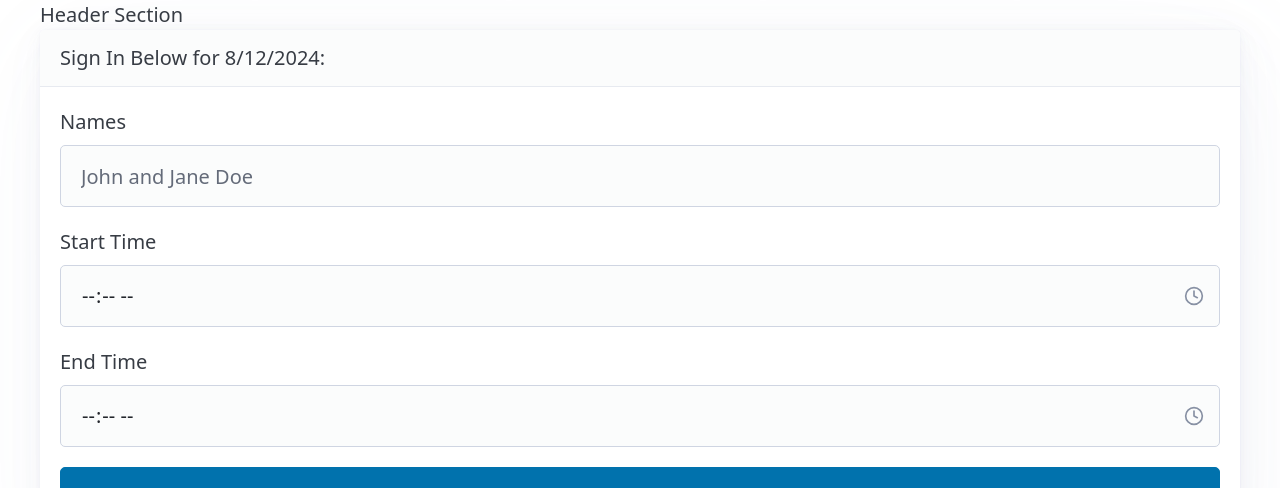
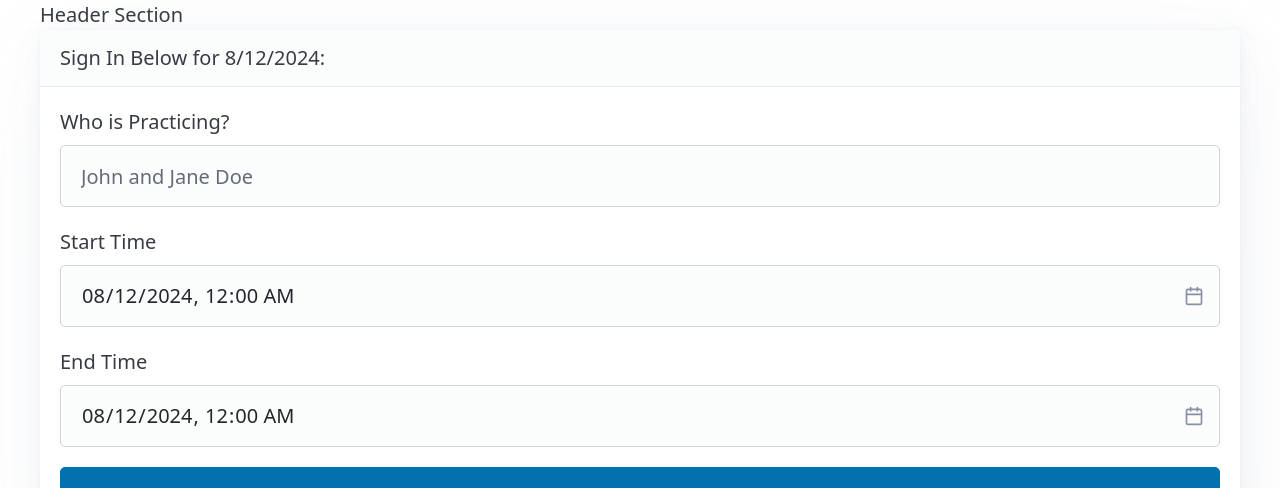
Before and after one commit to shadowlion/bdc-signin-sheet, a Vue app: page / in a window 1280 px wide. Shown: the top 488 px of the page. Built offline with nearby package versions, Linux system fonts and the light colour scheme; no server answers; the database is empty.

Commit message:
feat: ability to create signups from form

```diff
--- a/src/components/SectionForm.vue
+++ b/src/components/SectionForm.vue
@@ -1,7 +1,9 @@
 <script setup lang="ts">
+import { storeToRefs } from "pinia";
 import useFormStore from "../stores/useFormStore";
 
-const { state: formData, handleFormSubmit } = useFormStore();
+const { state: formData, submitting } = storeToRefs(useFormStore());
+const { handleFormSubmit } = useFormStore();
 </script>
 
 <template>
@@ -9,13 +11,16 @@ const { state: formData, handleFormSubmit } = useFormStore();
     <article>
       <header>Sign In Below for {{ new Date().toLocaleDateString() }}:</header>
       <form @submit.prevent="handleFormSubmit()">
-        <label for="names">Names</label>
+        <label for="names">Who is Practicing?</label>
         <input id="names" v-model="formData.names" type="text" aria-label="Names" placeholder="John and Jane Doe">
         <label for="date-start">Start Time</label>
-        <input id="date-start" v-model="formData.dateStart" type="time" aria-label="Start Time">
+        <input id="date-start" v-model="formData.datetimeStart" type="datetime-local" aria-label="Start Time">
         <label for="date-end">End Time</label>
-        <input id="date-end" v-model="formData.dateEnd" type="time" aria-label="End Time">
-        <button type="submit">
+        <input id="date-end" v-model="formData.datetimeEnd" type="datetime-local" aria-label="End Time">
+        <button v-if="submitting" aria-busy="true" aria-label="Submitting..." type="submit" disabled>
+          Submitting...
+        </button>
+        <button v-else type="submit">
           Submit
         </button>
       </form>
--- a/src/stores/useFormStore.ts
+++ b/src/stores/useFormStore.ts
@@ -1,21 +1,67 @@
-/* eslint-disable no-console */
 import { defineStore } from "pinia";
 import { ref } from "vue";
+import { Timestamp, addDoc, collection } from "firebase/firestore";
+import useFirebase from "../composables/useFirebase";
+
+/**
+ * Returns today's date in YYYY-MM-DD format
+ */
+function today() {
+  const now = new Date();
+  const year = now.getFullYear();
+  const month = String(now.getMonth() + 1).padStart(2, "0");
+  const day = String(now.getDate()).padStart(2, "0");
+  return `${year}-${month}-${day}`;
+}
+
+const INITIAL_FORM_STATE = {
+  names: "", // format: Some Name
+  datetimeStart: `${today()}T00:00`, // formatted as 13:00
+  datetimeEnd: `${today()}T00:00`, // formatted as 13:00
+};
+
+const { firestore } = useFirebase();
+const historyCollection = collection(firestore, "history");
+
+/**
+ * Given an input that only gives the time as a string (24-hour format),
+ * we attach a date to said timestring and instantiate a Timestamp class.
+ *
+ * Example: "13:33" => "2024-08-13T13:33"
+ *
+ * @param ds datestring input
+ * @returns Timestamp class object
+ */
+function convertToTimestamp(ds: string) {
+  return Timestamp.fromDate(new Date(ds));
+}
 
 const store = defineStore("form", () => {
-  const INITIAL_FORM_STATE = {
-    names: "", // format: Some Name
-    dateStart: "", // format: 13:00
-    dateEnd: "", // format: 13:00
-  };
-
+  const submitting = ref(false);
   const state = ref(INITIAL_FORM_STATE);
 
   function handleFormSubmit() {
-    console.log(JSON.stringify(state.value));
+    submitting.value = true;
+    setTimeout(async () => {
+      const documentData = {
+        names: state.value.names,
+        datetimeStart: convertToTimestamp(state.value.datetimeStart),
+        datetimeEnd: convertToTimestamp(state.value.datetimeEnd),
+      };
+
+      await addDoc(historyCollection, documentData);
+
+      // Reset the form
+      state.value = INITIAL_FORM_STATE;
+      submitting.value = false;
+    }, 1000);
   }
 
-  return { state, handleFormSubmit };
+  return {
+    state,
+    submitting,
+    handleFormSubmit,
+  };
 });
 
 export default store;
```
Also changed, not shown: src/types.ts (added, +8 -0 lines).
